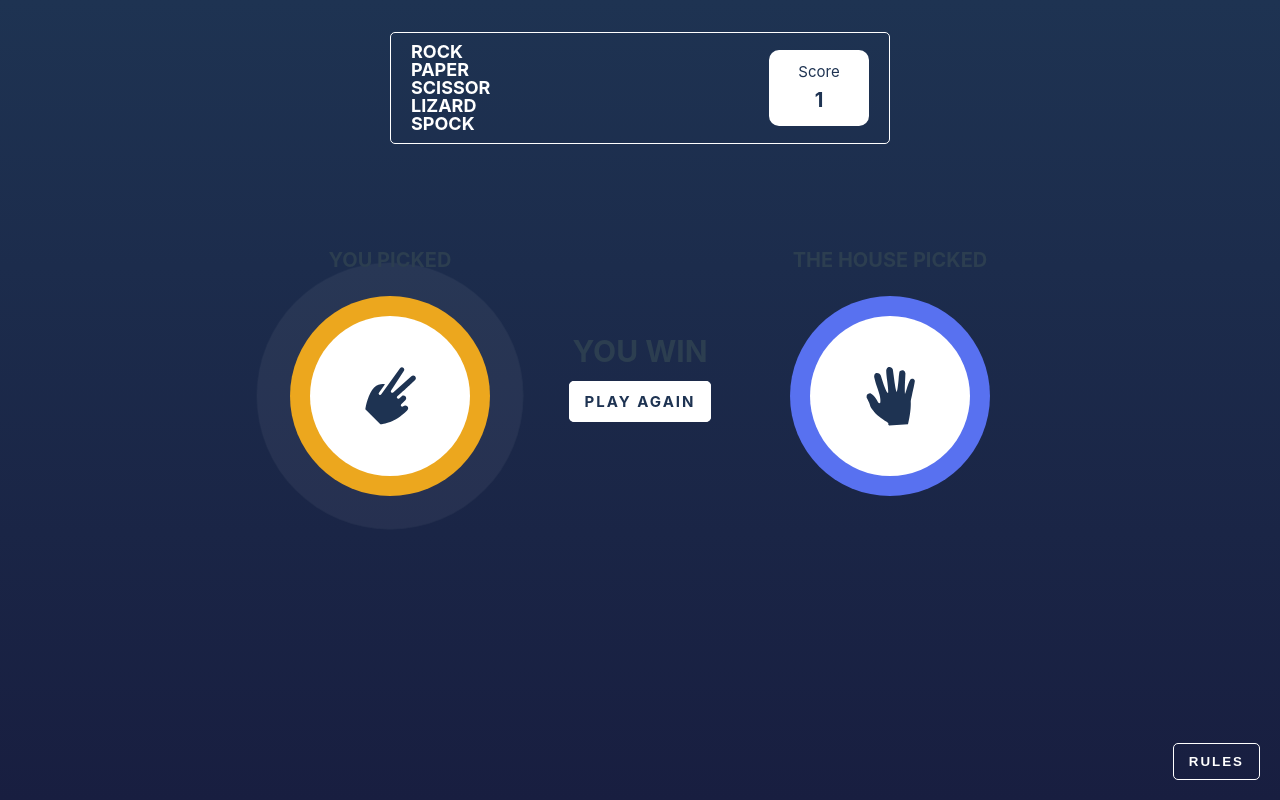
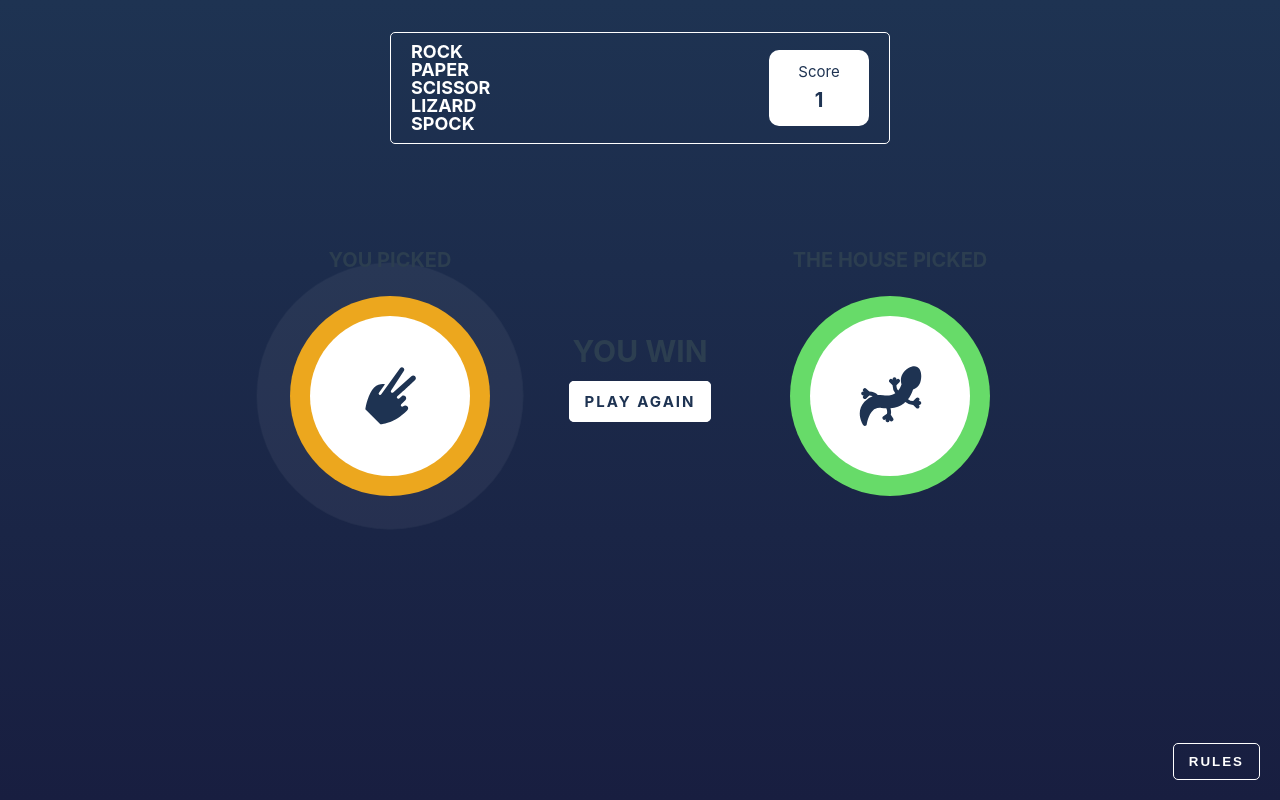
Before and after one commit to chiara-iannuzzi/rock-paper-scissor, a Vue app: page /pick/0 in a window 1280 px wide. Built offline with nearby package versions, Linux system fonts and the light colour scheme.

Commit message:
fix: little fix in result page

```diff
--- a/src/components/Result.vue
+++ b/src/components/Result.vue
@@ -10,9 +10,9 @@
     import { useRoute } from 'vue-router'
 
     const route = useRoute()
-    const pickedId = parseInt(route.params.id);
+    const pickedId = parseInt(route.params.id[0]);
     const pickedItem = rps[pickedId];
-    const randomId = Math.floor(Math.random() * 3);
+    const randomId = Math.floor(Math.random() * 5);
     const randomPicked = rps[randomId];
 
     const finalScoreState = ref('');
```
